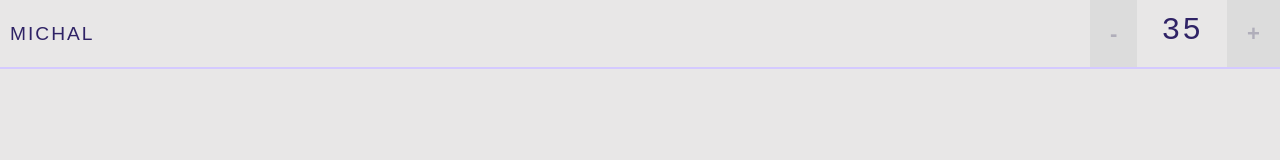
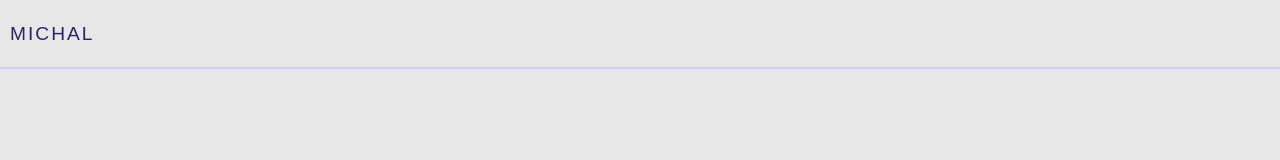
Before and after one commit to michaldobiezynski/ScoreBoardApp, a React (Create React App) app: page / in a window 1280 px wide. Shown: the top 160 px of the page. Built offline with nearby package versions, Linux system fonts and the light colour scheme.

Commit message:
moved counter component out of player component

```diff
--- a/src/index.js
+++ b/src/index.js
@@ -22,15 +22,21 @@ const Player = () => {
           <span className="player-name">
               Michal
           </span>
-
-          <div className="counter">
-              <button className="counter-action decrement"> - </button>
-              <span className="counter-score">35</span>
-              <button className="counter-action increment"> + </button>
-          </div>
       </div>
     );
 }
+
+const Counter = () => {
+    return (
+        <div className="counter">
+            <button className="counter-action decrement"> - </button>
+            <span className="counter-score">35</span>
+            <button className="counter-action increment"> + </button>
+        </div>
+    );
+}
+
+
 
 ReactDOM.render(
     <Player />,
```
